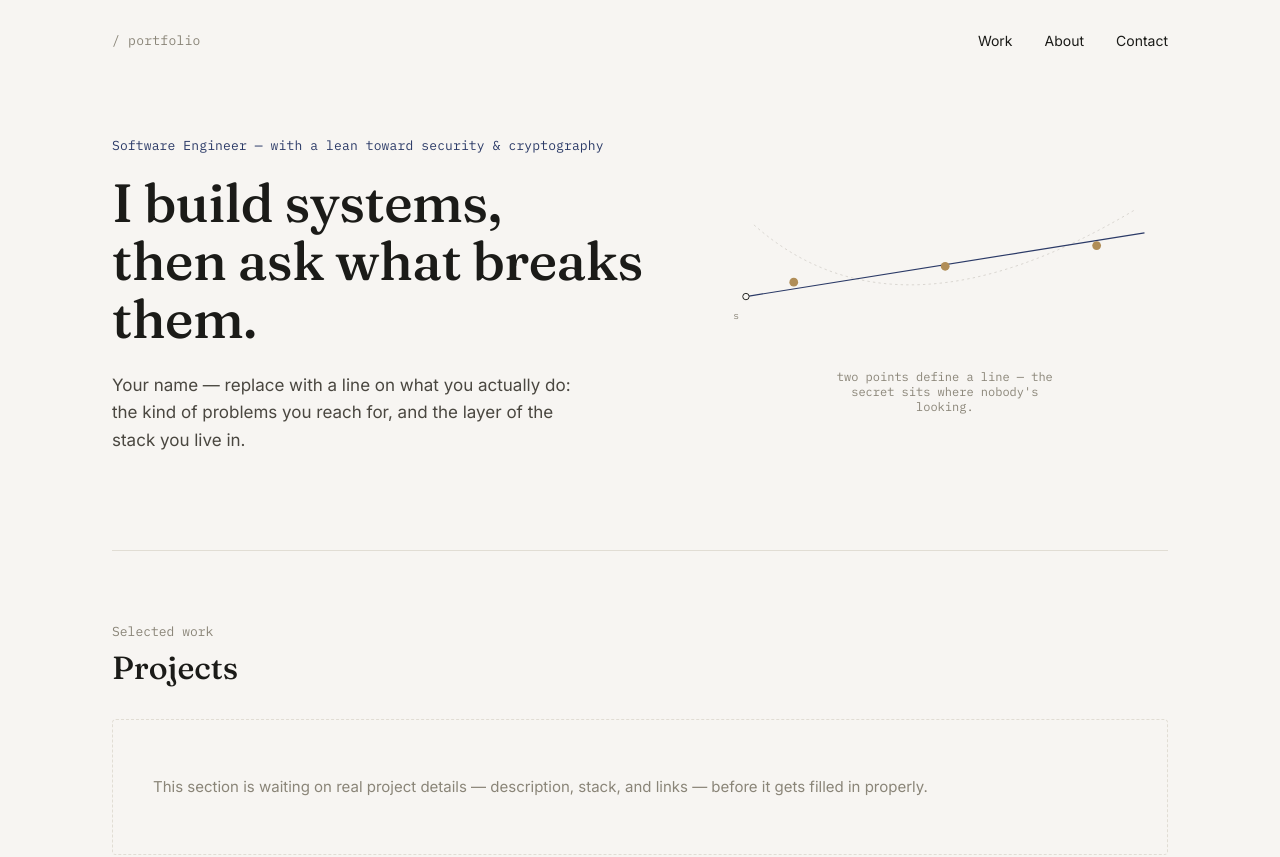
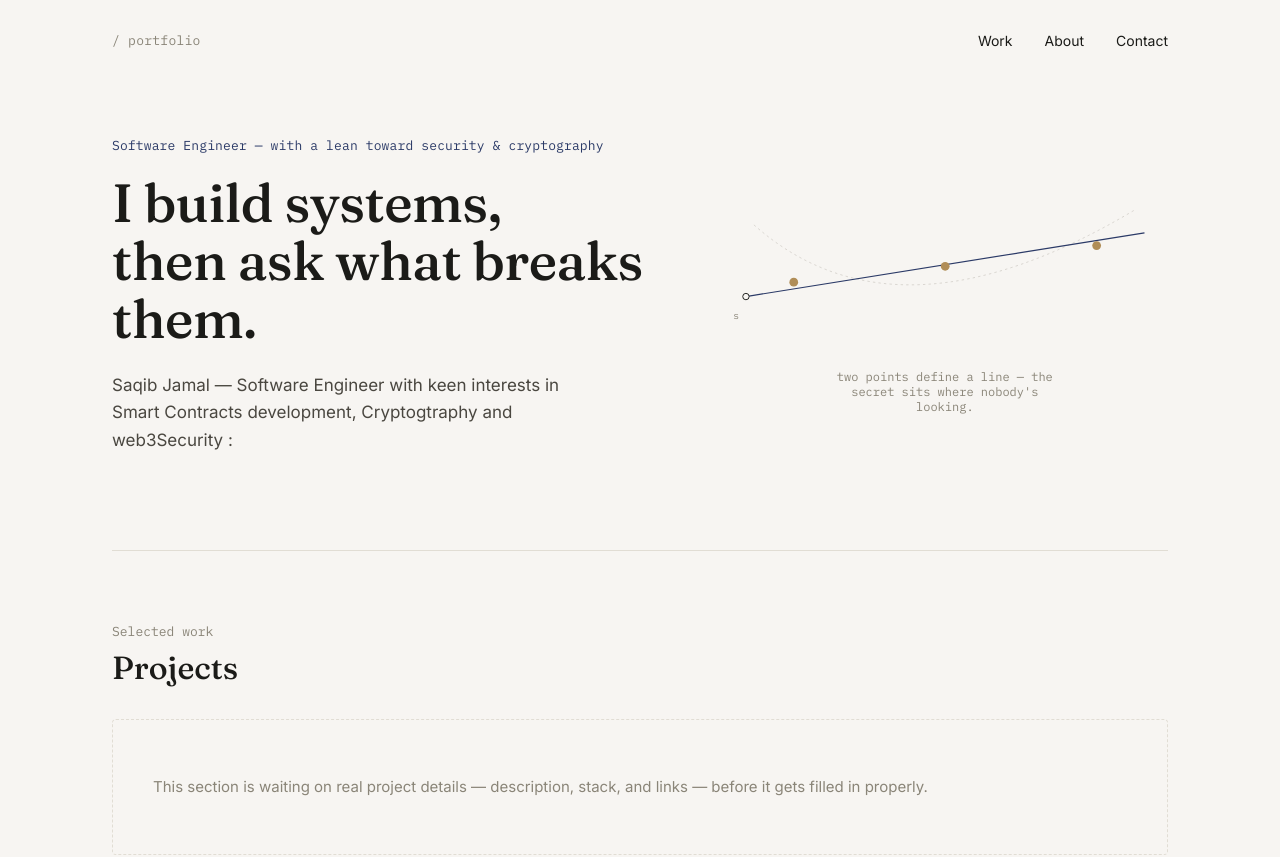
Before and after one commit to saqib-jamal/Portfolio, a React (Vite) app: page / in a window 1280 px wide. Shown: the top 857 px of the page. Built offline with nearby package versions, Linux system fonts and the light colour scheme.

Commit message:
replace the first placeholder with content

```diff
--- a/src/App.jsx
+++ b/src/App.jsx
@@ -22,8 +22,8 @@ export default function App() {
               then ask what breaks them.
             </h1>
             <p className="hero-sub">
-              Your name — replace with a line on what you actually do: the kind of
-              problems you reach for, and the layer of the stack you live in.
+              Saqib Jamal — Software Engineer with keen interests in Smart Contracts development, Cryptogtraphy and web3Security :
+
             </p>
           </div>
           <div className="hero-graphic">
```
